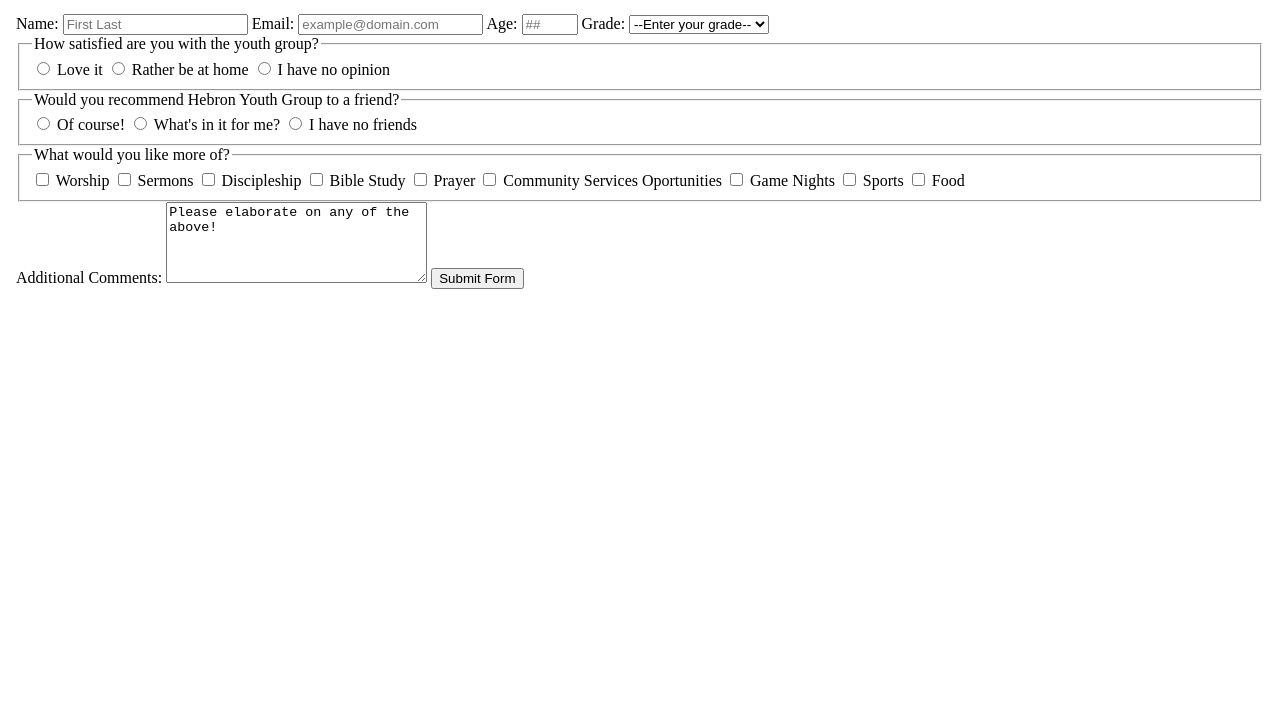
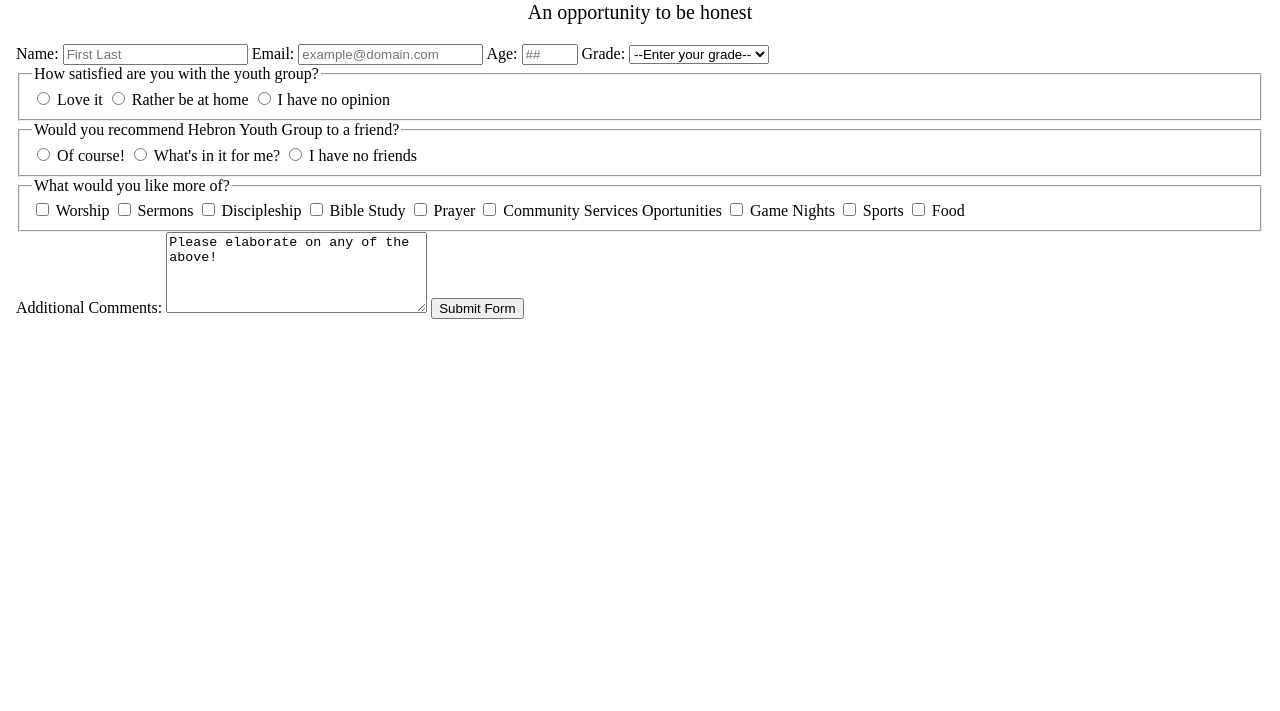
Before and after one commit to woojinv/FCC-Survey-Form, a plain HTML site: page index.html in a window 1280 px wide. Shown: the part 89-800 px from the top of the page. Drawn offline with Linux system fonts and the light colour scheme.

Commit message:
title and description spacing/sizing

```diff
--- a/css/style.css
+++ b/css/style.css
@@ -8,6 +8,11 @@ body {
 }
 
 #title {
-    margin: 0 auto;
+    margin-top: 2rem;
     text-align: center;
 }
+
+#description {
+    text-align: center;
+    font-size: 1.25rem;
+}
--- a/index.html
+++ b/index.html
@@ -10,7 +10,7 @@
 <body>
     <h1 id="title">Hebron Youth Group Survey Form</h1>
     <p id="description">
-        Please provide feedback on how we can best serve you
+        An opportunity to be honest
     </p>
     <form id="survey-form" action="">
         <label for="name" id="name-label">Name: </label>
```
